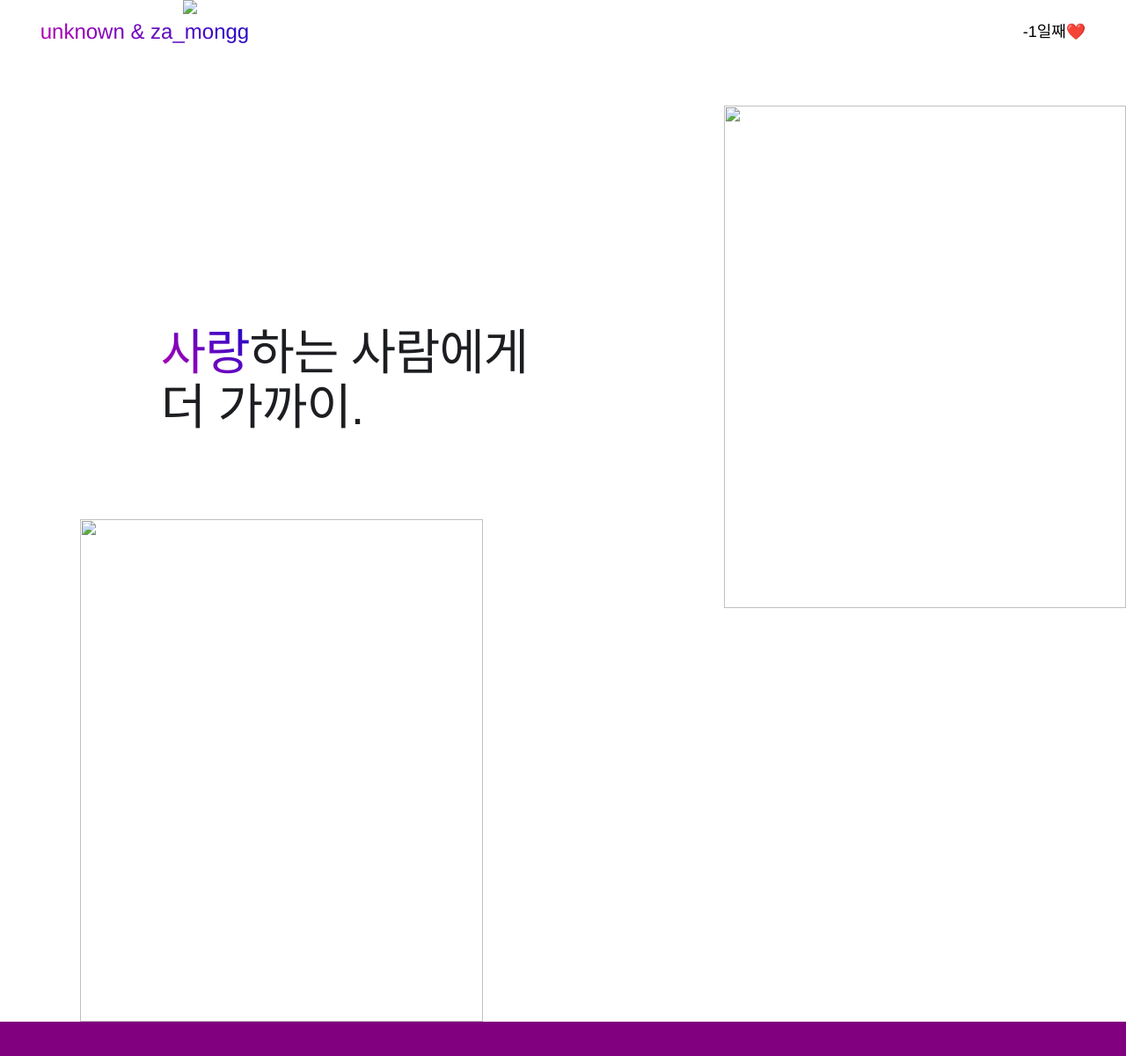
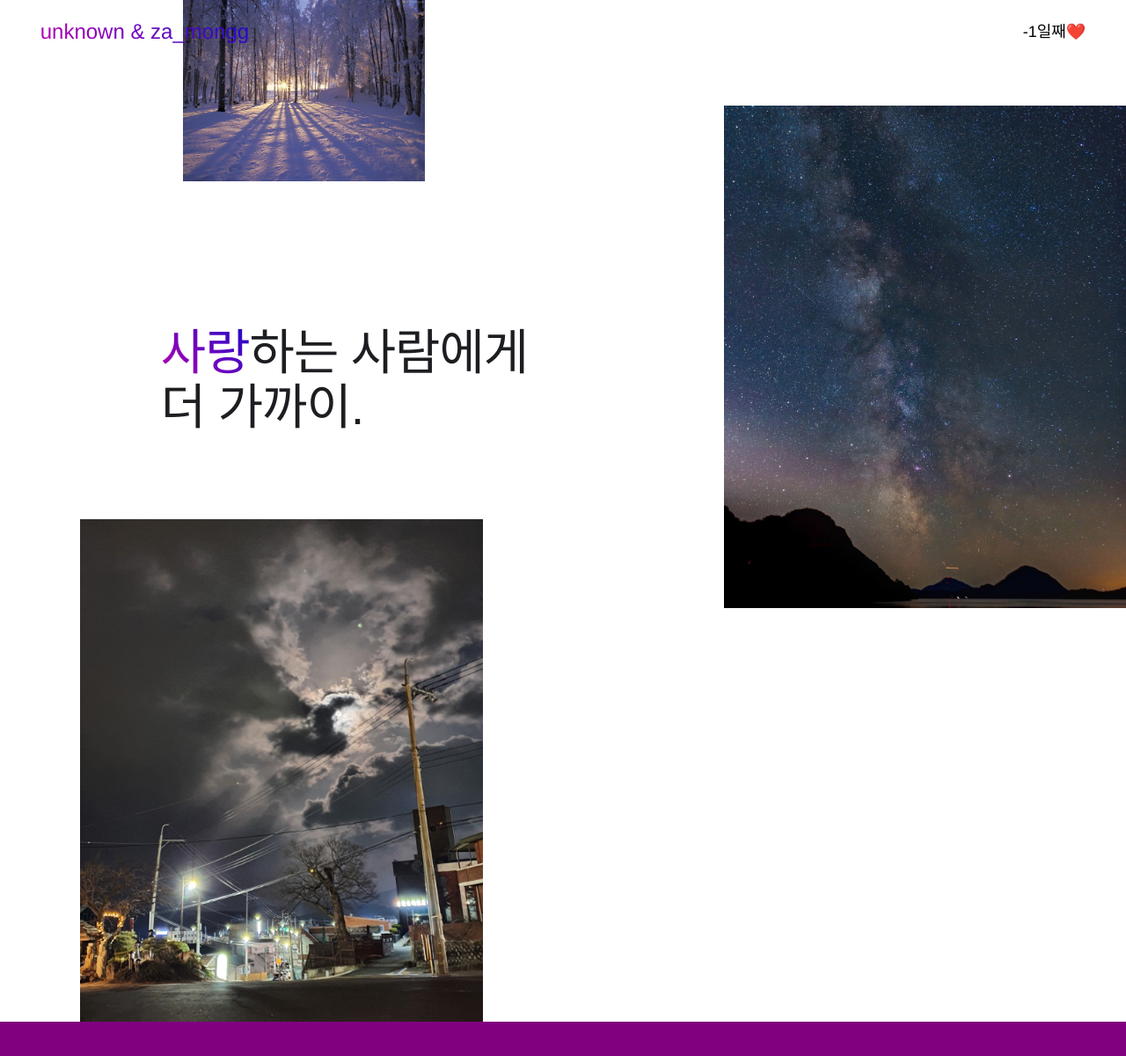
Before and after one commit to LeunPark/missyou, a plain HTML site: page index.html in a window 1280 px wide. Shown: the top 1200 px of the page at 88% size. Drawn offline with Linux system fonts and the light colour scheme.

Commit message:
Update index.html

```diff
--- a/index.html
+++ b/index.html
@@ -33,17 +33,17 @@
         <div class="_c22">
           <div class="_c2a">
             <div class="_c2x _c2y _c2z">
-              <div class="_c2f"><img class="_8g9b _8gqr _8mq3" src="./images/1.jpg"></div>
+              <div class="_c2f"><img class="_8g9b _8gqr _8mq3" src="./static/1.jpg"></div>
             </div>
           </div>
           <div class="_c2b">
             <div class="_c2x _c2y _c2z">
-              <div class="_c2f"><img class="_8g9b _8gqr _8mq3" src="./images/2.jpg"></div>
+              <div class="_c2f"><img class="_8g9b _8gqr _8mq3" src="./static/2.jpg"></div>
             </div>
           </div>
           <div class="_c2c">
             <div class="_c2x _c2y _c2z">
-              <div class="_c2f"><img class="_8g9b _8gqr _8mq3" src="./images/3.jpg"></div>
+              <div class="_c2f"><img class="_8g9b _8gqr _8mq3" src="./static/3.jpg"></div>
             </div>
           </div>
         </div>
```
